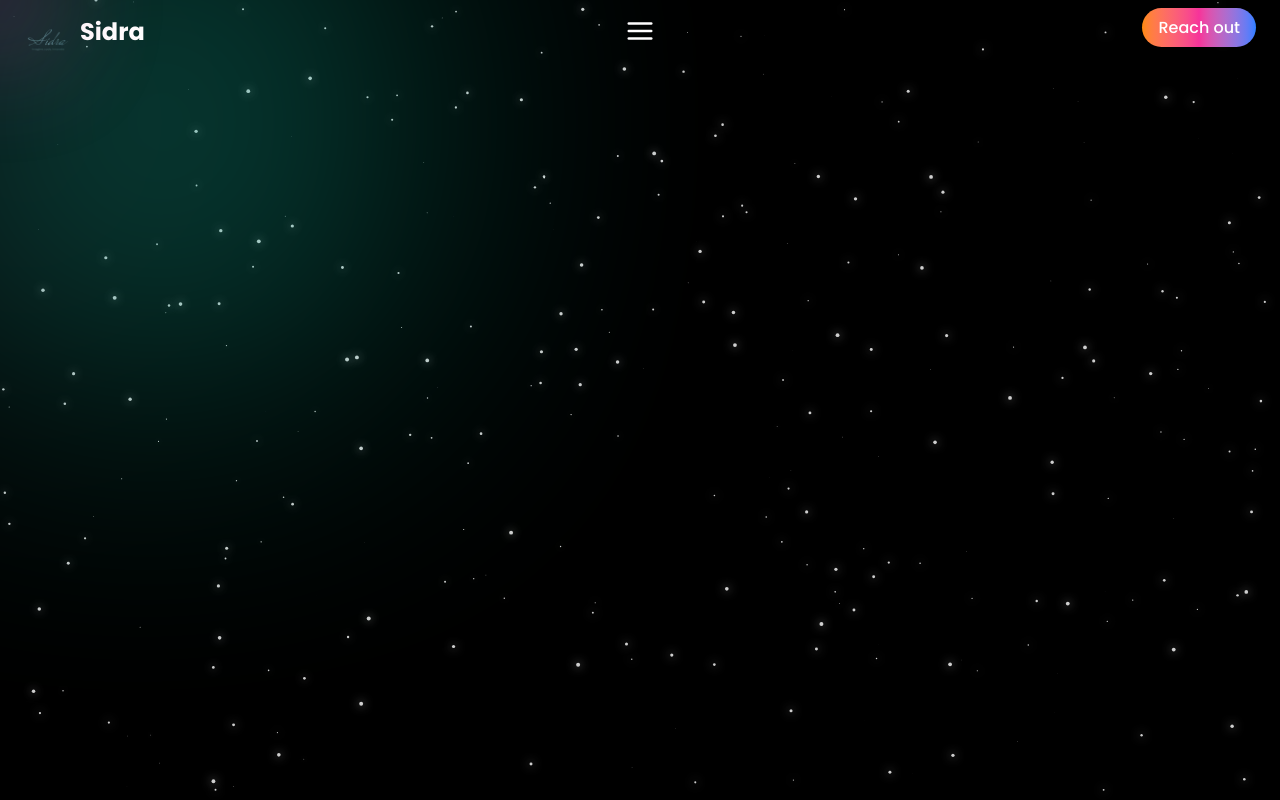
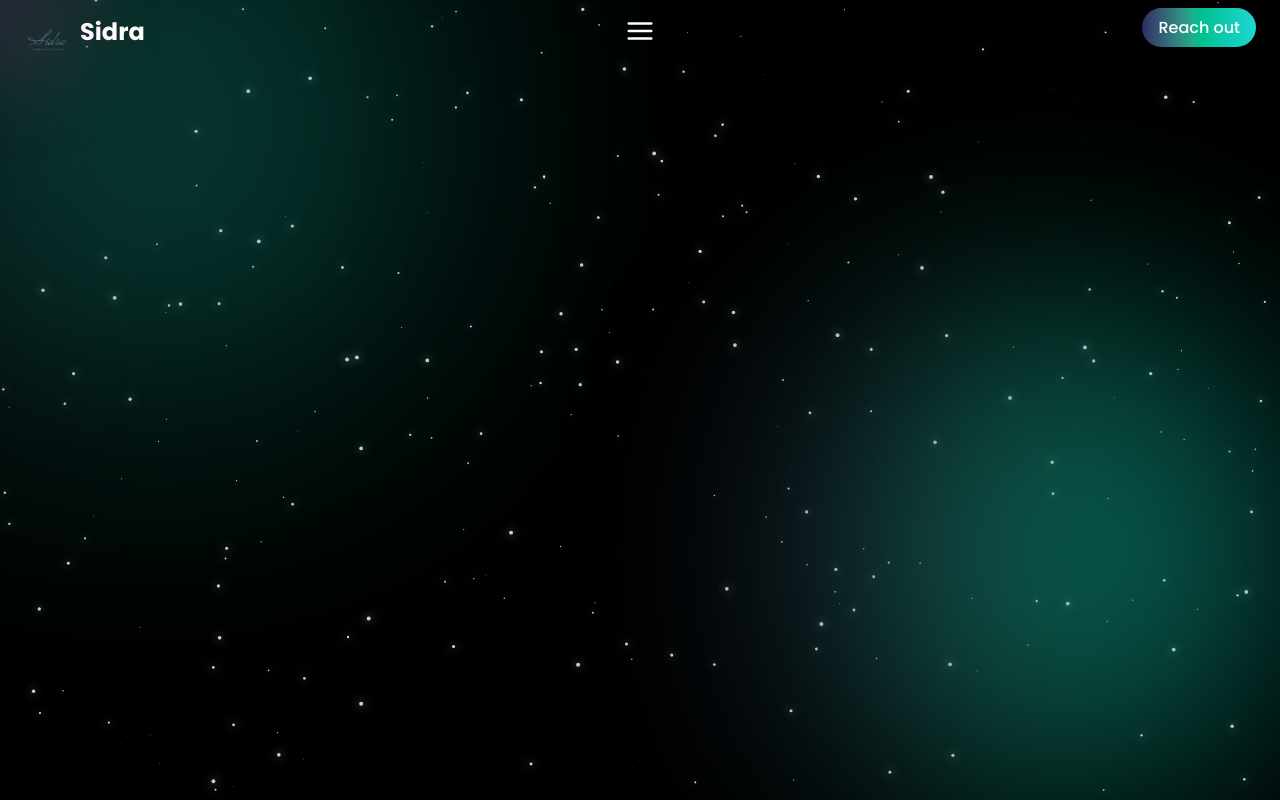
Before and after one commit to sidrahere96/Portfolio, a React (Vite) app in the folder my-portfolio/: page / in a window 1280 px wide. Shown: the top 800 px of the page. Built offline with nearby package versions, Linux system fonts and the light colour scheme.

Commit message:
right animation done

```diff
--- a/my-portfolio/src/components/Navbar.jsx
+++ b/my-portfolio/src/components/Navbar.jsx
@@ -81,7 +81,7 @@ export default function Navbar(){
           </button>
         </div>
         <div className="hidden lg:block">
-          <a href="contact" className="bg-gradient-to-r from-orange-400 via-pink-500 to-blue-500 text-white px-4 py-2 rounded-full font-medium shadow-lg hover:opacity-90 transition-opacity duration-300">
+          <a href="contact" className="bg-gradient-to-r from-[#302b63] via-[#00bf8f] to-[#1cd8d2] text-white px-4 py-2 rounded-full font-medium shadow-lg hover:opacity-90 transition-opacity duration-300">
             Reach out
           </a>
         </div>
--- a/my-portfolio/src/section/Home.jsx
+++ b/my-portfolio/src/section/Home.jsx
@@ -8,7 +8,7 @@ export default function Home() {
     <div className="absolute inset-0">
       <div
       className="absolute -top-32 -left-32
-      w-[70vw] sm:w-[z-500vw] md:w-[40vw]
+      w-[70vw] sm:w-[50vw] md:w-[40vw]
       h-[70vw] sm:h-[50vw] md:h-[40vw]
       max-w-[500px] max-h-[500px]
       rounded-full
@@ -17,11 +17,19 @@ export default function Home() {
       blur-[100px] sm:blur-[130px] md:blur-[150px]
       animate-pulse
       ">
+      </div>
+      <div
+        className="absolute bottom-0 right-0
+        w-[70vw] sm:w-[z-500vw] md:w-[40vw]
+        h-[70vw] sm:h-[50vw] md:h-[40vw]
+        max-w-[500px] max-h-[500px]
+        rounded-full
+        bg-gradient-to-r from-[#302b63] via-[#00bf8f] to-[#1cd8d2]
+        opacity-20 sm:opacity-15 md:opacity-10
+        blur-[120px]
+        animate-pulse"
+      ></div>
 
-      </div>
-      <div>
-
-      </div>
     </div>
     </section>
   );
```
